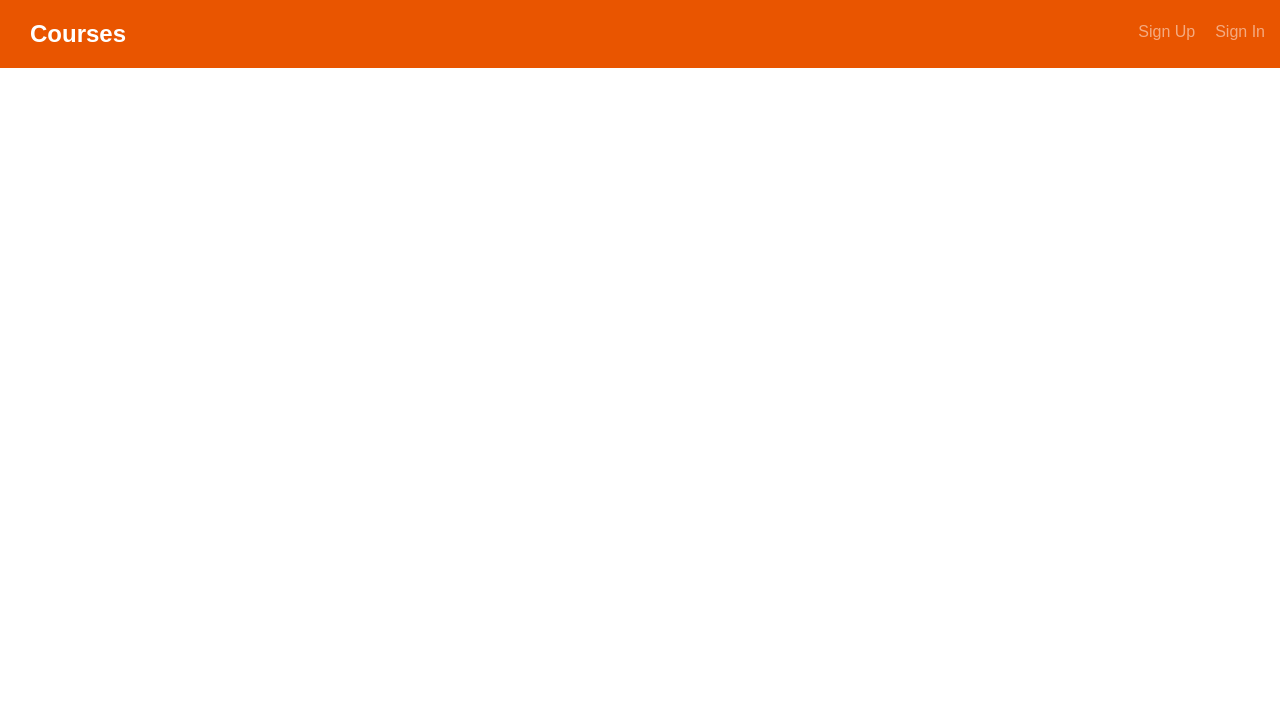
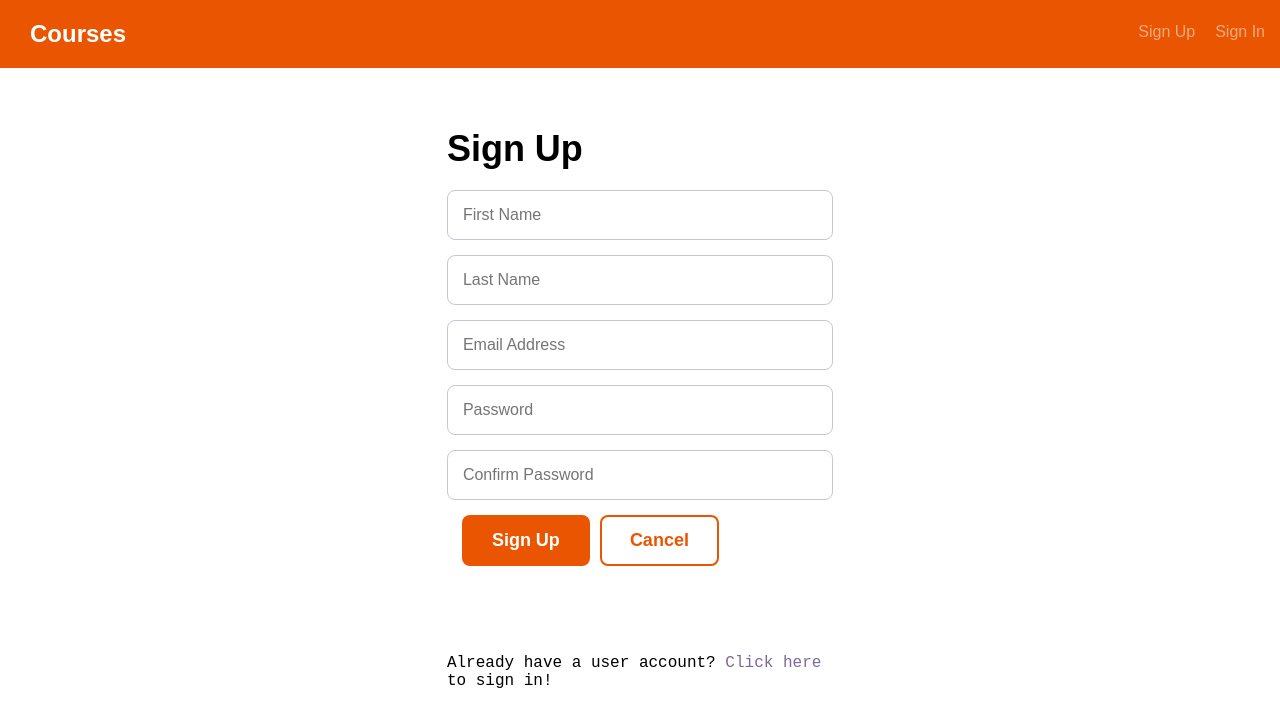
Before and after one commit to RyanLuttrell/react-with-rest-api, a React (Create React App) app in the folder client/: page /signup in a window 1280 px wide. Shown: the top 726 px of the page. Built offline with nearby package versions, Linux system fonts and the light colour scheme.

Commit message:
Add UserSignIn and UserSignUp components. Modified Course Detail, CourseModule and Header components

```diff
--- a/client/src/App.js
+++ b/client/src/App.js
@@ -5,6 +5,8 @@ import './global.css';
 import Courses from './components/Courses';
 import Header from './components/Header';
 import CourseDetail from './components/CourseDetail';
+import UserSignIn from './components/UserSignIn';
+import UserSignUp from './components/UserSignUp';
 
 function App() {
 
@@ -16,6 +18,8 @@ function App() {
         <Switch>
           <Route exact path='/' component={Courses} />
           <Route path='/course-details/:id' component={CourseDetail} />
+          <Route path='/signin' component={UserSignIn} />
+          <Route path='/signup' component={UserSignUp} />
         </Switch>
       </div>
     </Router>
--- a/client/src/components/CourseDetail.js
+++ b/client/src/components/CourseDetail.js
@@ -1,4 +1,5 @@
 import React, {useState, useEffect}  from 'react';
+import {NavLink} from 'react-router-dom';
 import axios from 'axios';
 
 const CourseDetail = ({match}) => {
@@ -14,14 +15,20 @@ const CourseDetail = ({match}) => {
                 setUserData(results.data.User)
             })
             .catch(error => console.log("Error fetching and parsing data", error))
-    }, [])
+    }, [courseId])
+
+
+    const deleteCourse = () => {
+        axios.delete(`http://localhost:5000/api/courses/${courseId}`)
+    }
 
     return (
         <div>
             <div className="actions--bar">
             <div className="bounds">
-            <div className="grid-100"><span><a className="button" href="update-course.html">Update Course</a><a className="button" href="#">Delete Course</a></span><a
-                className="button button-secondary" href="/">Return to List</a></div>
+            <div className="grid-100"><span><NavLink className='button' to='/'>Update Course</NavLink><button className='button' onClick={deleteCourse}>Delete Course</button></span>
+            <NavLink className='button button-secondary' to='/'>Return to List</NavLink></div>
+
             </div>
         </div>
         <div className="bounds course--detail">
@@ -42,22 +49,11 @@ const CourseDetail = ({match}) => {
                 <ul className="course--stats--list">
                 <li className="course--stats--list--item">
                     <h4>Estimated Time</h4>
-                    <h3>14 hours</h3>
+                    <h3>{data.estimatedTime}</h3>
                 </li>
                 <li className="course--stats--list--item">
                     <h4>Materials Needed</h4>
-                    <ul>
-                    <li>1/2 x 3/4 inch parting strip</li>
-                    <li>1 x 2 common pine</li>
-                    <li>1 x 4 common pine</li>
-                    <li>1 x 10 common pine</li>
-                    <li>1/4 inch thick lauan plywood</li>
-                    <li>Finishing Nails</li>
-                    <li>Sandpaper</li>
-                    <li>Wood Glue</li>
-                    <li>Wood Filler</li>
-                    <li>Minwax Oil Based Polyurethane</li>
-                    </ul>
+                    {data.materialsNeeded}
                 </li>
                 </ul>
             </div>
--- a/client/src/components/CourseModule.js
+++ b/client/src/components/CourseModule.js
@@ -1,14 +1,16 @@
 import React from 'react';
+import {NavLink} from 'react-router-dom';
 
 const CourseModule = (props) => {
 
-    const url = `http://localhost:3000/course-details/${props.data.id}`
+    const url = `/course-details/${props.data.id}`
 
     return (
-        <div className="grid-33"><a className="course--module course--link" href={url}>
+        <div className="grid-33"><NavLink className='course--module course--link' to={url}>
             <h4 className="course--label">Course</h4>
             <h3 className="course--title">{props.data.title}</h3>
-        </a></div>
+        </NavLink>
+        </div>
     )
 }
 
--- a/client/src/components/Header.js
+++ b/client/src/components/Header.js
@@ -1,5 +1,5 @@
 import React from 'react';
-import {Link, BrowserRouter as Router} from 'react-router-dom';
+import {NavLink} from 'react-router-dom';
 
 export default class Header extends React.PureComponent {
     render() {
@@ -8,10 +8,8 @@ export default class Header extends React.PureComponent {
                 <div className="bounds">
                     <h1 className="header--logo">Courses</h1>
                     <nav>
-                        <Router>
-                            <Link className="signup" to="/signup">Sign Up</Link>
-                            <Link className="signin" to="/signin">Sign In</Link>
-                        </Router>
+                        <NavLink className="signup" to="/signup">Sign Up</NavLink>
+                        <NavLink className="signin" to="/signin">Sign In</NavLink>
                     </nav>
                 </div>
             </div>
--- /dev/null
+++ b/client/src/components/UserSignIn.js
@@ -0,0 +1,32 @@
+import React from 'react';
+import {NavLink} from 'react-router-dom';
+
+const UserSignIn = () => {
+
+    const cancelButton = () => {
+        console.log('Woohoo')
+    }
+
+    return (
+        <div className="bounds">
+            <div className="grid-33 centered signin">
+            <h1>Sign In</h1>
+            <div>
+                <form>
+                <div>
+                    <input id="emailAddress" name="emailAddress" type="text" className="" placeholder="Email Address" />
+                </div>
+                <div>
+                <input id="password" name="password" type="password" className="" placeholder="Password" />
+                </div>
+                <div className="grid-100 pad-bottom"><button className="button" onClick={cancelButton}>Sign In</button><NavLink className='button button-secondary' to='/'>Cancel</NavLink></div>
+                </form>
+            </div>
+            <p>&nbsp;</p>
+            <p>Don't have a user account? <NavLink to='/signup'>Click here</NavLink> to sign up!</p>
+            </div>
+        </div>
+    )
+}
+
+export default UserSignIn;
--- /dev/null
+++ b/client/src/components/UserSignUp.js
@@ -0,0 +1,44 @@
+import React from 'react';
+import {NavLink} from 'react-router-dom';
+
+const UserSignUp = () => {
+
+    const signUpButton = () => {
+        console.log('Woohoo!')
+    }
+
+    return (
+        <div className="bounds">
+            <div className="grid-33 centered signin">
+            <h1>Sign Up</h1>
+            <div>
+                <form>
+                    <div>
+                        <input id="firstName" name="firstName" type="text" className="" placeholder="First Name" />
+                    </div>
+                    <div>
+                        <input id="lastName" name="lastName" type="text" className="" placeholder="Last Name" />
+                    </div>
+                    <div>
+                        <input id="emailAddress" name="emailAddress" type="text" className="" placeholder="Email Address" />
+                    </div>
+                    <div>
+                        <input id="password" name="password" type="password" className="" placeholder="Password" />
+                    </div>
+                    <div>
+                        <input id="confirmPassword" name="confirmPassword" type="password" className="" placeholder="Confirm Password" />
+                    </div>
+                    <div className="grid-100 pad-bottom">
+                        <button className="button" onClick={signUpButton}>Sign Up</button>
+                        <NavLink className='button button-secondary' to='/'>Cancel</NavLink>
+                    </div>
+                </form>
+            </div>
+            <p>&nbsp;</p>
+            <p>Already have a user account? <NavLink to='/signin'>Click here</NavLink> to sign in!</p>
+            </div>
+        </div>
+    )
+}
+
+export default UserSignUp;
```
